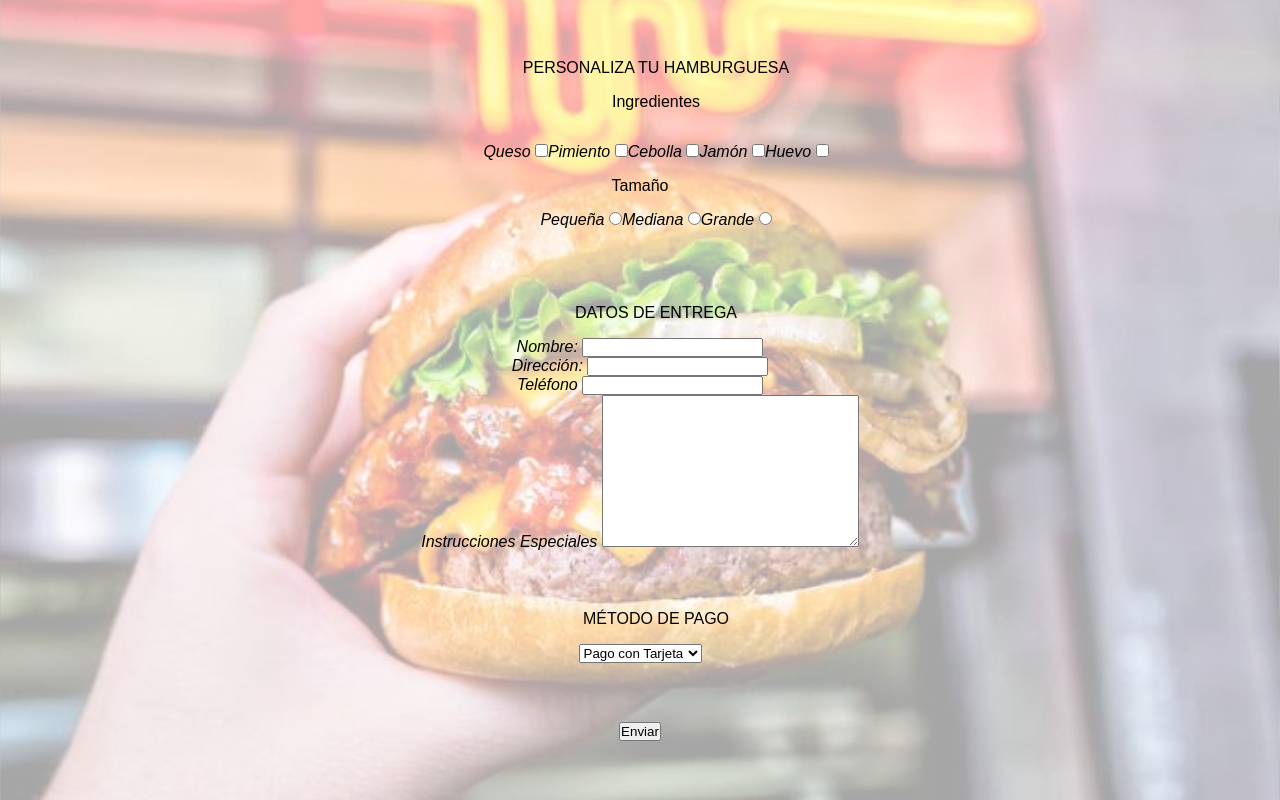
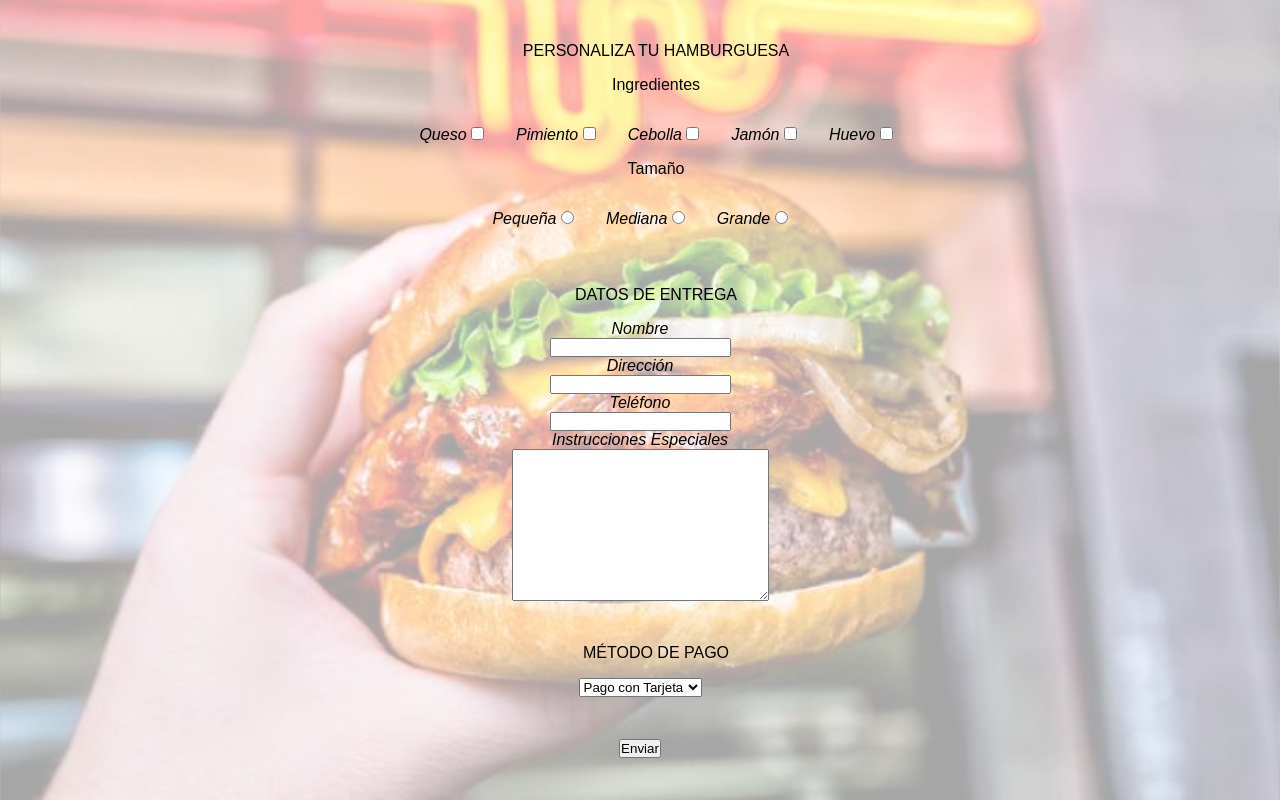
Before and after one commit to GabaTatsu/jsb11rt, a plain HTML site: page semana-02-layout-css/3-Flex/index.html in a window 1280 px wide. Drawn offline with Linux system fonts and the light colour scheme.

Commit message:
21julio2022

```diff
--- a/semana-02-layout-css/1-Selectores/style.css
+++ b/semana-02-layout-css/1-Selectores/style.css
@@ -27,6 +27,10 @@ li{
   position: relative;
   left: 3rem;
   list-style-type: circle;
+}
+table{
+  position: relative;
+  left: 2.3rem;
 }
 
 h2{
--- a/semana-02-layout-css/3-Flex/css/style.css
+++ b/semana-02-layout-css/3-Flex/css/style.css
@@ -45,13 +45,23 @@
     margin: 1rem;
     flex-wrap: wrap;
     justify-content: center;
+    gap: 2rem;
   }
-  fieldset:nth-child(2){
-    display: block;
-    width: 100%;
-    text-align: center;
+  #entrega li{
+    width: 50%;
+    display: flex;
+    flex-direction: column;
+    align-items: center;
     justify-content: center;
   }
-input{
-
-}
+  #entrega fieldset{
+    width: 100%;
+    display: flex;
+  }
+  #entrega ul{
+    width: 100%;
+    display: flex;
+    flex-direction: column;
+    align-items: center;
+    justify-content: center;
+  }
--- a/semana-02-layout-css/3-Flex/index.html
+++ b/semana-02-layout-css/3-Flex/index.html
@@ -36,6 +36,8 @@
             <input type="checkbox" id="huevo" name="huevo">
           </li>
         </ul>
+        </fieldset>
+        <fieldset>
         <legend>Tamaño</legend>
         <ul>
           <li>
@@ -53,15 +55,15 @@
         </ul>
       </fieldset>
     </fieldset>
-      <fieldset>
+      <fieldset id="entrega">
         <legend>DATOS DE ENTREGA</legend>
         <ul>
           <li>
-            <label for="nombre">Nombre:</label>
+            <label for="nombre">Nombre</label>
       <input type="text" id="nombre" required name="nombre">
           </li>
           <li>
-            <label for="direccion">Dirección:</label>
+            <label for="direccion">Dirección</label>
       <input type="text" id="direccion" required name="direccion">
           </li>
           <li>
@@ -79,7 +81,7 @@
         <label for="pago"></label>
         <select name="pago" id="pago">
           <option value="tarjeta">Pago con Tarjeta</option>
-          <option value="efectivi">En Efectivo</option>
+          <option value="efectivo">En Efectivo</option>
           <option value="paypal">PayPal</option>
           <option value="bizum">Bizum</option>
         </select>
--- a/semana-02-layout-css/5-AreasGrid/style.css
+++ b/semana-02-layout-css/5-AreasGrid/style.css
@@ -27,6 +27,8 @@
     align-items: center;
     justify-content: center;
     flex-direction: row;
+    padding: 2rem;
+    gap: 2rem;
   }
   footer{
     grid-column: 1 / 2;
@@ -64,24 +66,25 @@ aside>p{
     html{
         font-size: 0.7rem;
     }
+    body{
+      display: grid;
+  height: 100vh;
+      grid-template-columns: 1fr 2fr;
+      grid-template-rows: 1fr 5fr 1fr ;
+    }
     main{
         flex-direction: column;
         grid-column: 1 / 3;
         grid-row: 2 / 3;
     }
     img{
-        opacity: 0;
+    display: none;
     }
     aside{
         grid-column: 2 / 3;
         grid-row: 3 / 4;
+        justify-content: center;
     }
-    body{
-        display: grid;
-    height: 100vh;
-        grid-template-columns: 1fr 2fr;
-        grid-template-rows: 1fr 5fr 1fr ;
-      }
       footer{
         flex-direction: column;
       }
--- a/semana-02-layout-css/6-Layout/style.css
+++ b/semana-02-layout-css/6-Layout/style.css
@@ -10,7 +10,10 @@ body{
     width: 100%;
     display: grid;
     grid-template-columns: 1fr 1fr;
-    grid-template-rows: 10rem 2rem auto 2rem;
+    grid-template-rows: 10rem 2rem 1fr 2rem;
+}
+form{
+    display: flex;
 }
 header{
     width: 100%;
@@ -23,7 +26,7 @@ header{
 }
 
 
-body>header>nav>menu{
+header menu{
     gap: 1rem;
     display: flex;
     flex-direction: row;
@@ -40,12 +43,12 @@ body>nav>menu{
     justify-content:space-between
 }
 main{
-    width: 100%;
     gap: 1rem;
     grid-column: 1 / 3 ;
     grid-row: 3 / 4;
     display:flex;
     flex-wrap: wrap;
+    justify-content: space-between;
 
 
 }
@@ -60,8 +63,8 @@ footer{
 }
 @media (min-width: 600px){
     body{
-        grid-template-columns: 10rem auto;
-        grid-template-rows: 5rem auto 2rem;
+        grid-template-columns: 10rem 1fr;
+        grid-template-rows: 5rem 1fr 2rem;
     }
     header{
         flex-direction: row;
```
Also changed, not shown: semana-02-layout-css/4-SitioWeb/proyectos.html (+12 -12 lines), semana-02-layout-css/6-Layout/index.html (+2 -2 lines).
